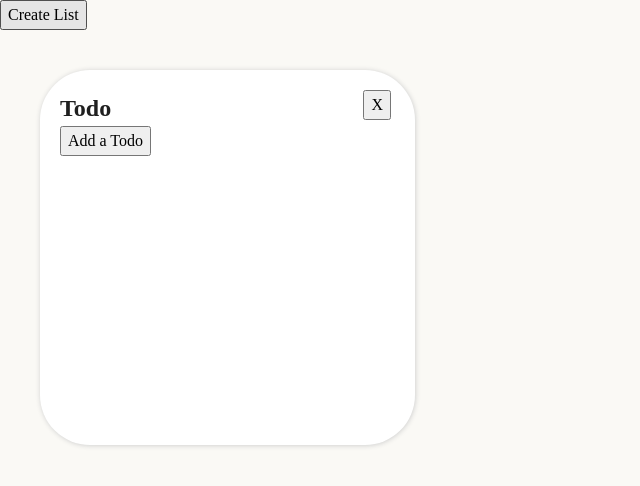
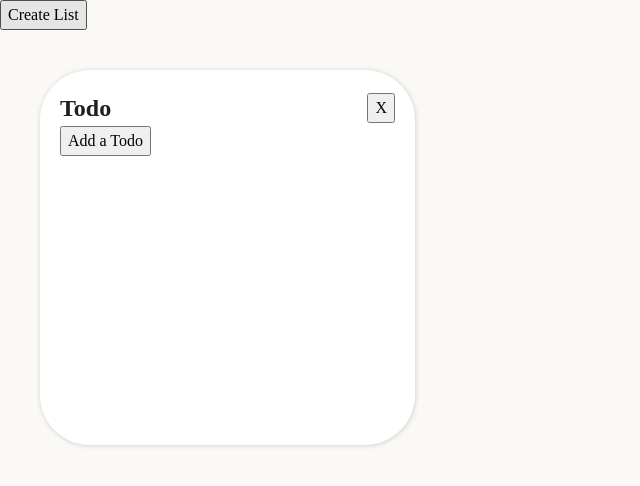
Before and after one commit to ckyever/doodly-do, a website built with webpack: page src/template.html in a window 1280 px wide. Shown: the full height of the page, 0-640 px from the left. Built offline with nearby package versions, Linux system fonts and the light colour scheme.

Commit message:
Add list header container and ensure title doesn't wrap

```diff
--- a/src/listDisplay.js
+++ b/src/listDisplay.js
@@ -11,15 +11,20 @@ export const listDisplay = {
       listCard.classList = "list-card";
       listCard.id = currentList.id;
 
+      const titleHeader = document.createElement("div");
+      titleHeader.classList = "list-header";
+
       const listTitle = document.createElement("h2");
-      listTitle.classList = "list-title"
+      listTitle.classList = "list-title";
       listTitle.textContent = currentList.title;
-      listCard.appendChild(listTitle);
+      titleHeader.appendChild(listTitle);
 
       const deleteList = document.createElement("button");
       deleteList.classList = "delete-list";
       deleteList.textContent = "X";
-      listCard.appendChild(deleteList);
+      titleHeader.appendChild(deleteList);
+
+      listCard.appendChild(titleHeader);
 
       const addTodoButton = document.createElement("button");
       addTodoButton.type = "button";
--- a/src/styles.css
+++ b/src/styles.css
@@ -130,7 +130,6 @@ li {
 }
 
 .list-card {
-  position: relative;
   min-height: var(--card-height);
   width: var(--card-width);
   background-color: var(--list-card-color);
@@ -138,6 +137,18 @@ li {
   border-radius: 50px;
   padding: 20px;
   align-self: start;
+}
+
+.list-header {
+  display: flex;
+  align-items: center;
+  gap: 8px;
+}
+
+.list-title {
+  white-space: nowrap;
+  overflow: hidden;
+  text-overflow: ellipsis;
 }
 
 .list-item {
@@ -157,9 +168,9 @@ li {
 }
 
 .delete-list {
-  position: absolute;
   top: 20px;
   right: 24px;
+  margin-left: auto;
 }
 
 .list-item .expand-todo::after {
```
